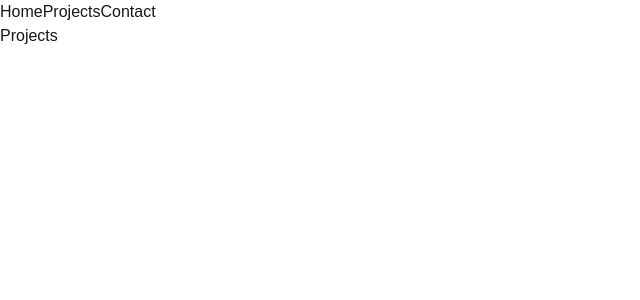
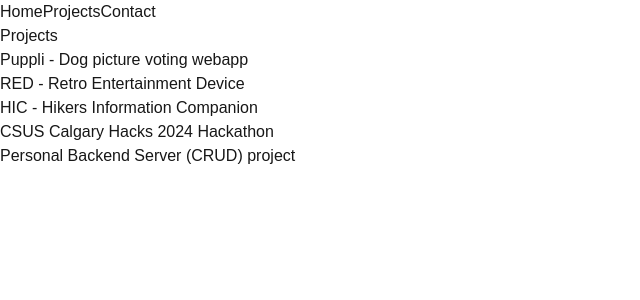
Before and after one commit to DavidJamesAdam/davidjamesadam.github.io, a Next.js app: page /projects in a window 1280 px wide. Shown: the top 300 px of the page, without its empty margins (0-640 px from the left). Built offline with nearby package versions, Linux system fonts and the light colour scheme.

Commit message:
feature: added github links to projects

```diff
--- a/package.json
+++ b/package.json
@@ -9,6 +9,9 @@
     "lint": "next lint"
   },
   "dependencies": {
+    "@emotion/react": "^11.14.0",
+    "@emotion/styled": "^11.14.1",
+    "@mui/material": "^7.3.6",
     "next": "15.1.3",
     "react": "^19.0.0",
     "react-dom": "^19.0.0",
--- a/src/app/layout.tsx
+++ b/src/app/layout.tsx
@@ -1,7 +1,7 @@
 import type { Metadata } from "next";
 import { Geist, Geist_Mono } from "next/font/google";
 import "./globals.css";
-import Navbar from "./components/navBar";
+import Navbar from "./components/nav-bar/navBar";
 
 const geistSans = Geist({
   variable: "--font-geist-sans",
--- a/src/app/projects/page.tsx
+++ b/src/app/projects/page.tsx
@@ -1,7 +1,15 @@
+import Link from "next/link";
 export default function Page() {
   return (
     <div className="text-center">
-      <p>Projects</p>
+      <h1>Projects</h1>
+      <div className="projects">
+        <Link href="https://github.com/DavidJamesAdam/cpsc513-term-project-puppli">Puppli - Dog picture voting webapp</Link><br/>
+        <Link href="https://github.com/DavidJamesAdam/RED-Retro-Entertainment-Device-">RED - Retro Entertainment Device</Link><br/>
+        <Link href="https://github.com/DavidJamesAdam/HIC---The-Hiker-s-Information-Companion">HIC - Hikers Information Companion</Link><br/>
+        <Link href="https://github.com/DavidJamesAdam/CalgaryHacks-24">CSUS Calgary Hacks 2024 Hackathon</Link><br/>
+        <Link href="https://github.com/DavidJamesAdam/myFirstServer">Personal Backend Server (CRUD) project</Link>
+      </div>
     </div>
   );
 }
```
Also changed, not shown: src/app/components/nav-bar/navBar.tsx (renamed from src/app/components/navBar.tsx), 1 other file (tests, documents, lock files or other folders).
